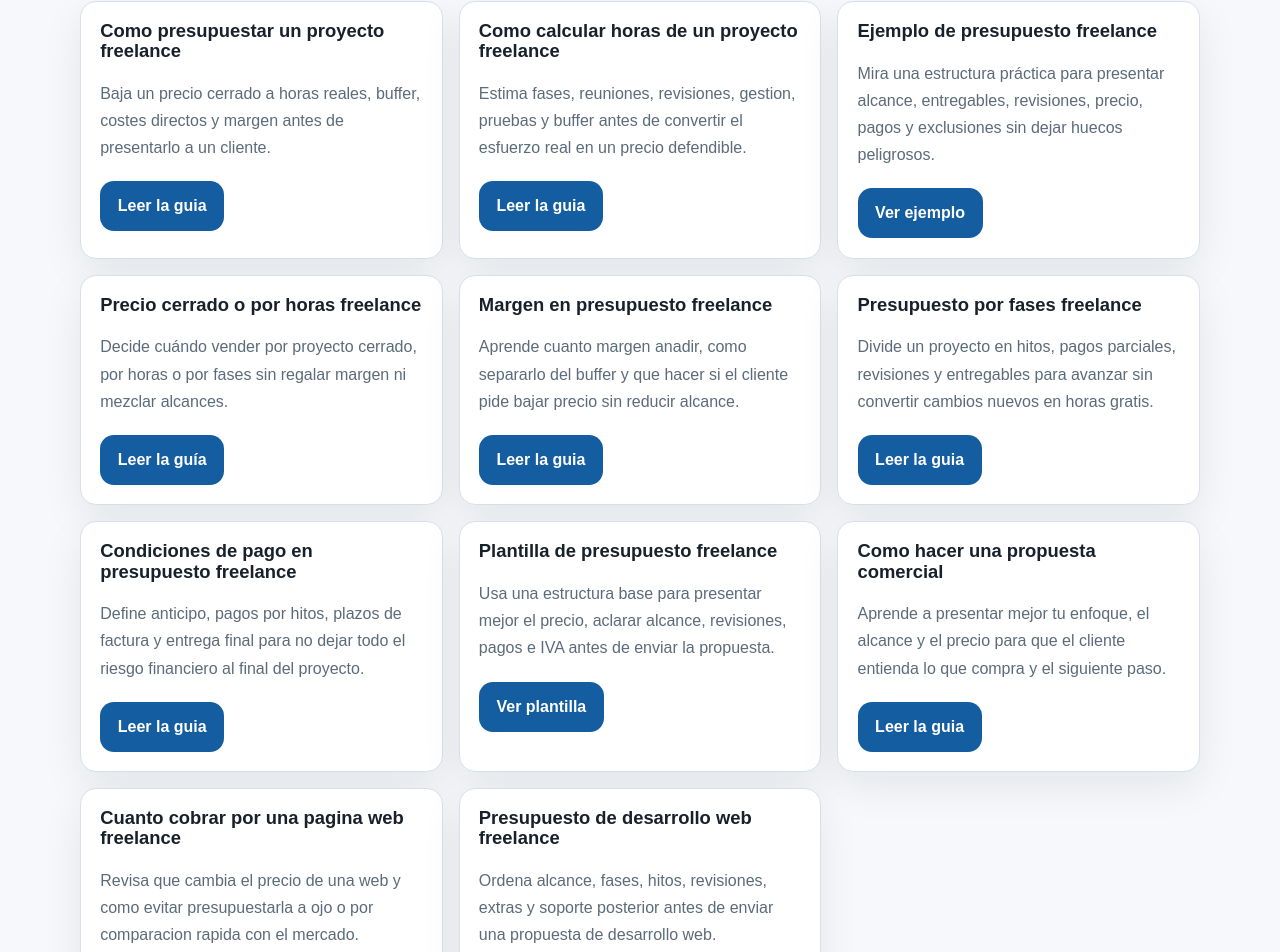
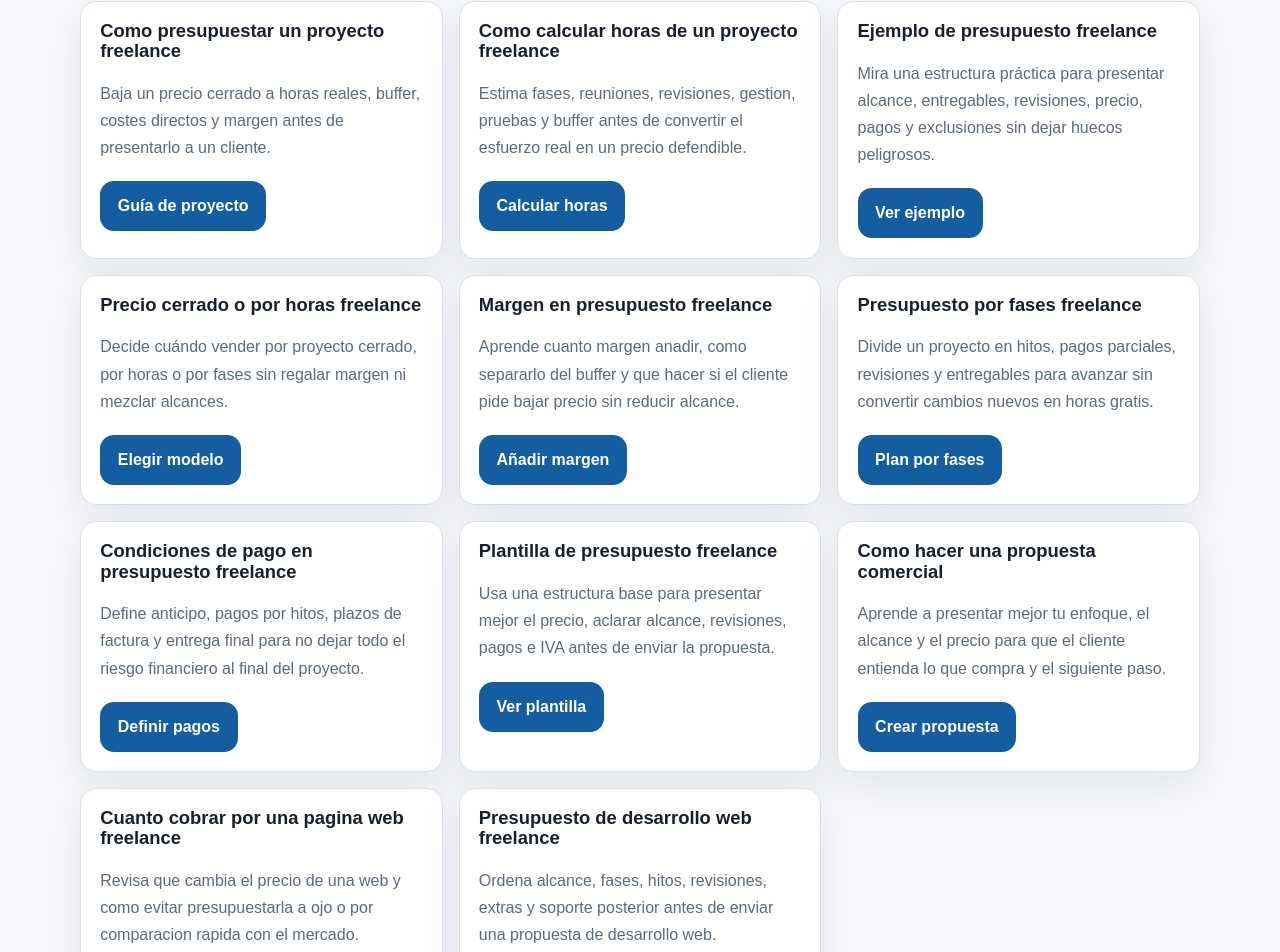
Before and after one commit to djimenezm/cuantopresupuestar, a Next.js app: page / in a window 1280 px wide. Shown: the part 2673-3625 px from the top of the page. Built offline with nearby package versions, Linux system fonts and the light colour scheme.

Commit message:
Use unique guide link labels

```diff
--- a/app/page.tsx
+++ b/app/page.tsx
@@ -193,7 +193,7 @@ export default function HomePage() {
               </p>
               <div className="guide-cta">
                 <Link href="/como-presupuestar-un-proyecto-freelance" className="primary-button">
-                  Leer la guia
+                  Guía de proyecto
                 </Link>
               </div>
             </article>
@@ -206,7 +206,7 @@ export default function HomePage() {
               </p>
               <div className="guide-cta">
                 <Link href="/como-calcular-horas-proyecto-freelance" className="primary-button">
-                  Leer la guia
+                  Calcular horas
                 </Link>
               </div>
             </article>
@@ -232,7 +232,7 @@ export default function HomePage() {
               </p>
               <div className="guide-cta">
                 <Link href="/precio-cerrado-o-por-horas-freelance" className="primary-button">
-                  Leer la guía
+                  Elegir modelo
                 </Link>
               </div>
             </article>
@@ -245,7 +245,7 @@ export default function HomePage() {
               </p>
               <div className="guide-cta">
                 <Link href="/margen-presupuesto-freelance" className="primary-button">
-                  Leer la guia
+                  Añadir margen
                 </Link>
               </div>
             </article>
@@ -258,7 +258,7 @@ export default function HomePage() {
               </p>
               <div className="guide-cta">
                 <Link href="/presupuesto-por-fases-freelance" className="primary-button">
-                  Leer la guia
+                  Plan por fases
                 </Link>
               </div>
             </article>
@@ -271,7 +271,7 @@ export default function HomePage() {
               </p>
               <div className="guide-cta">
                 <Link href="/condiciones-pago-presupuesto-freelance" className="primary-button">
-                  Leer la guia
+                  Definir pagos
                 </Link>
               </div>
             </article>
@@ -297,7 +297,7 @@ export default function HomePage() {
               </p>
               <div className="guide-cta">
                 <Link href="/como-hacer-una-propuesta-comercial" className="primary-button">
-                  Leer la guia
+                  Crear propuesta
                 </Link>
               </div>
             </article>
@@ -313,7 +313,7 @@ export default function HomePage() {
                   href="/cuanto-cobrar-por-una-pagina-web-freelance"
                   className="primary-button"
                 >
-                  Leer la guia
+                  Precio web
                 </Link>
               </div>
             </article>
@@ -326,7 +326,7 @@ export default function HomePage() {
               </p>
               <div className="guide-cta">
                 <Link href="/presupuesto-desarrollo-web-freelance" className="primary-button">
-                  Leer la guia
+                  Desarrollo web
                 </Link>
               </div>
             </article>
```
Also changed, not shown: 1 other file (tests, documents, lock files or other folders).
